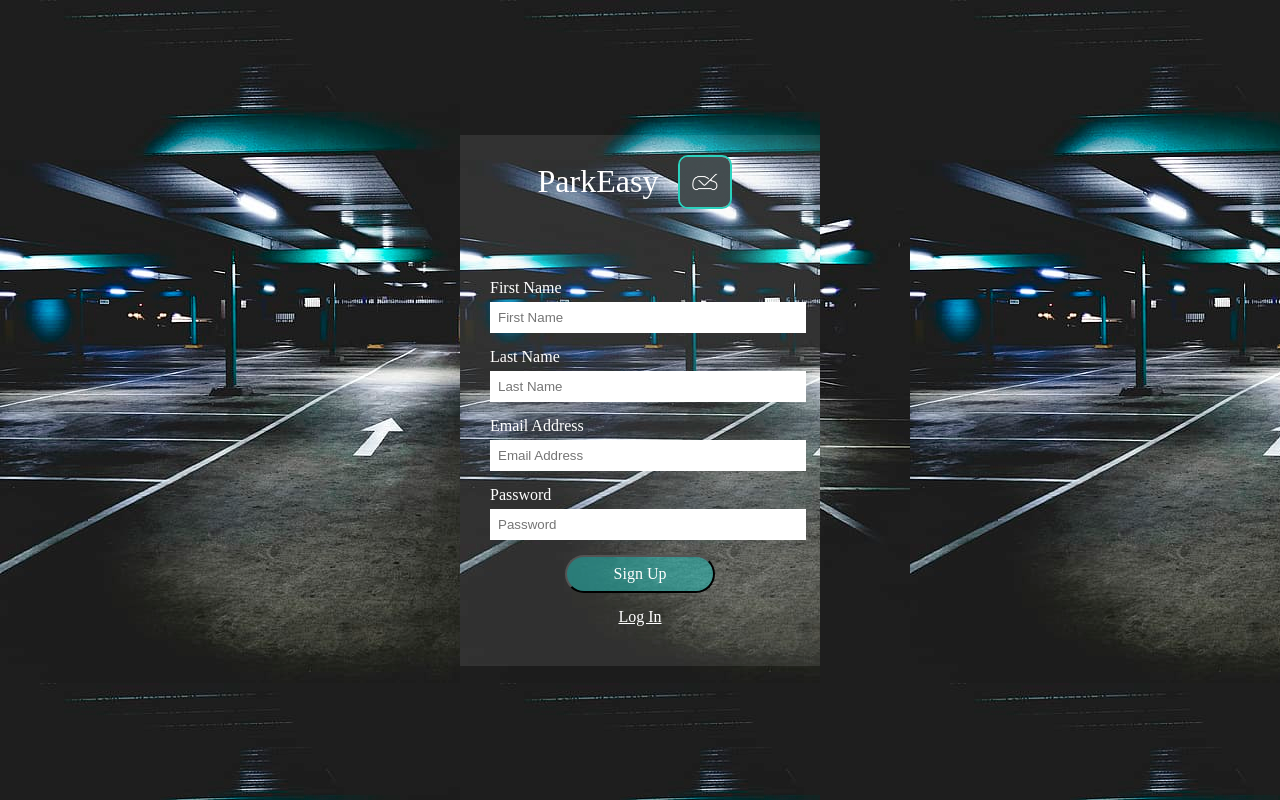
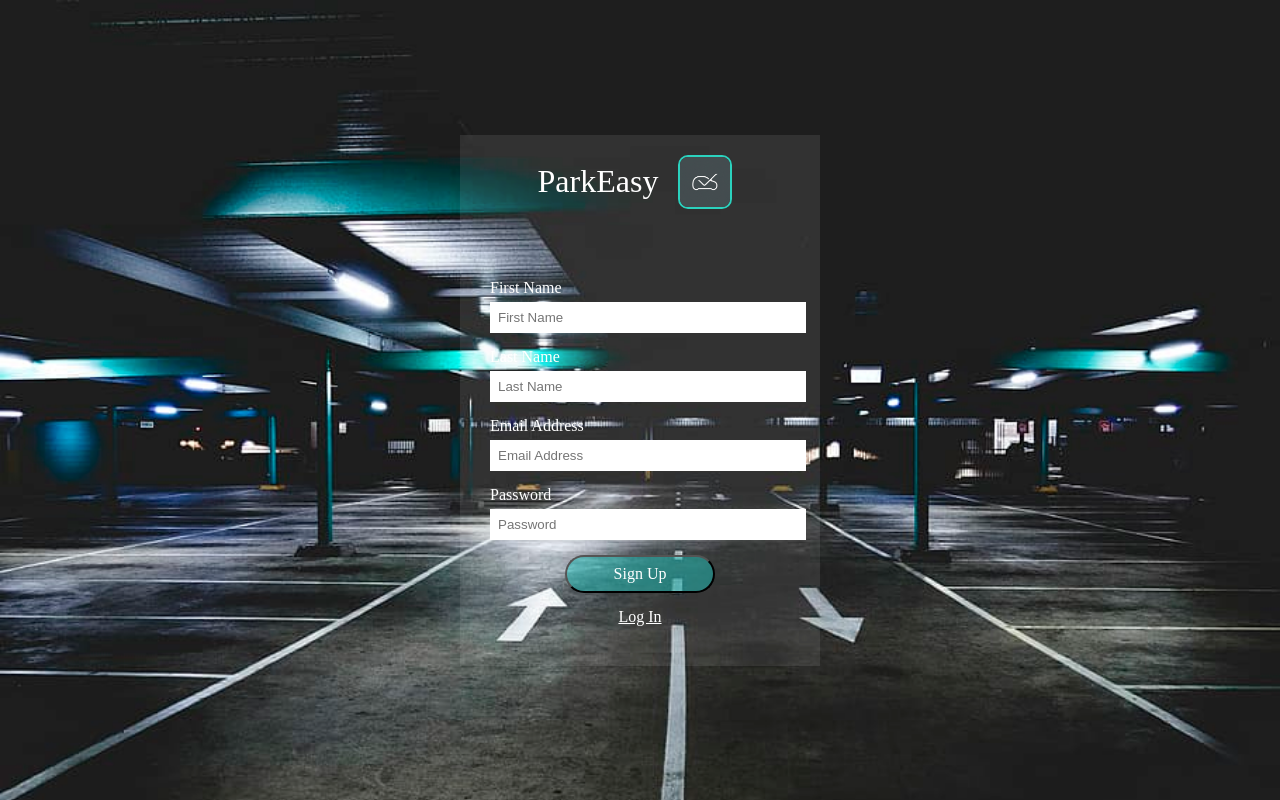
Before and after one commit to alejandroMorales03/ParkEasy, a Node server app: page /signup in a window 1280 px wide. Run offline with Node 20, Linux system fonts and the light colour scheme; some libraries are stand-ins or nearby versions.

Commit message:
css changes

```diff
--- a/public/css/signup.css
+++ b/public/css/signup.css
@@ -1,12 +1,14 @@
-body,
 html {
+  width: 100%;
   height: 100%;
   margin: 0;
   display: flex;
   align-items: center;
   justify-content: center;
-  flex-direction: column; /* Ensures vertical stacking of all container elements */
+  flex-direction: column;
   background-image: url("/login-background.jpeg");
+  background-repeat: no-repeat;
+  background-size: cover;
   font-family: "TImes New Roman";
   font-optical-sizing: auto;
   font-style: normal;
```
